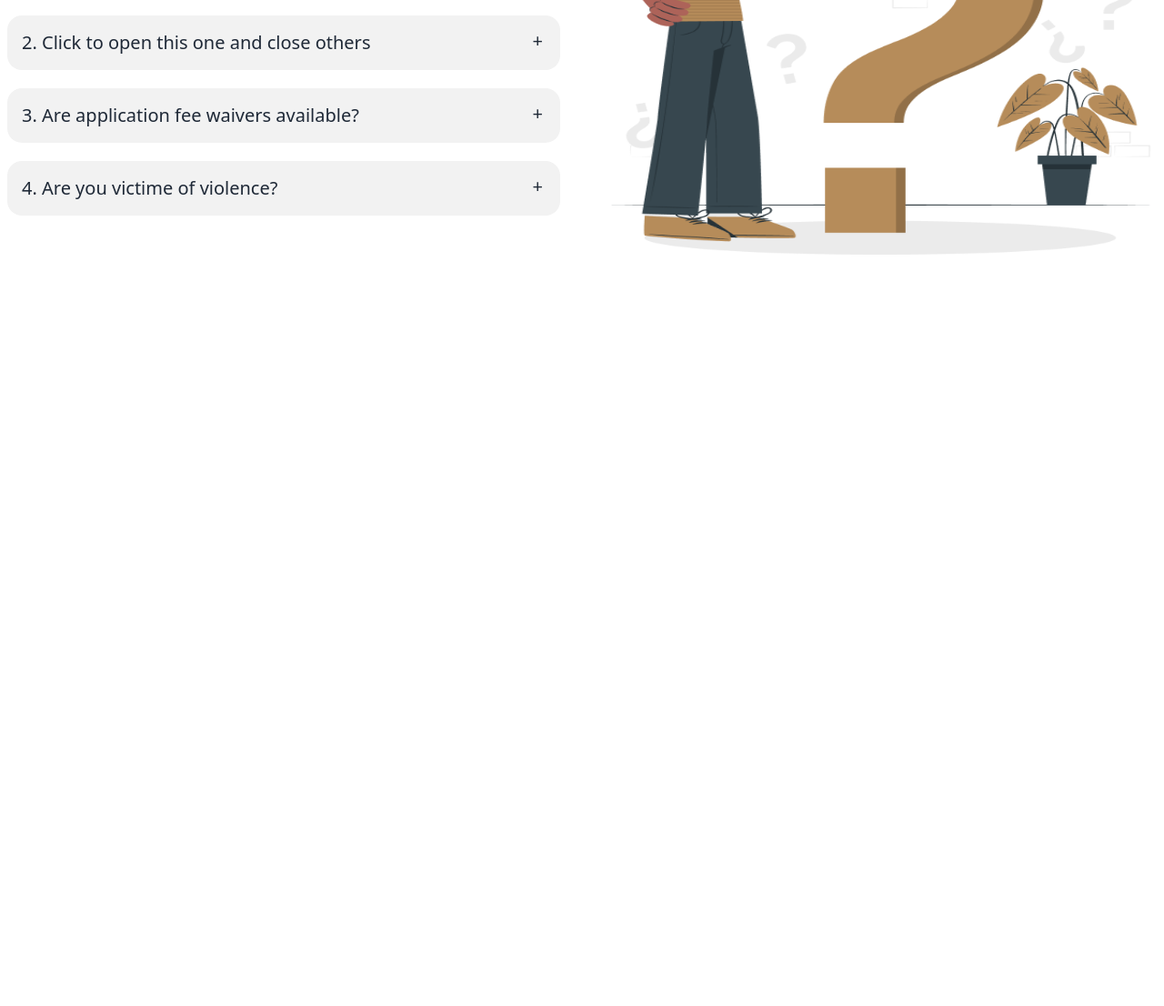
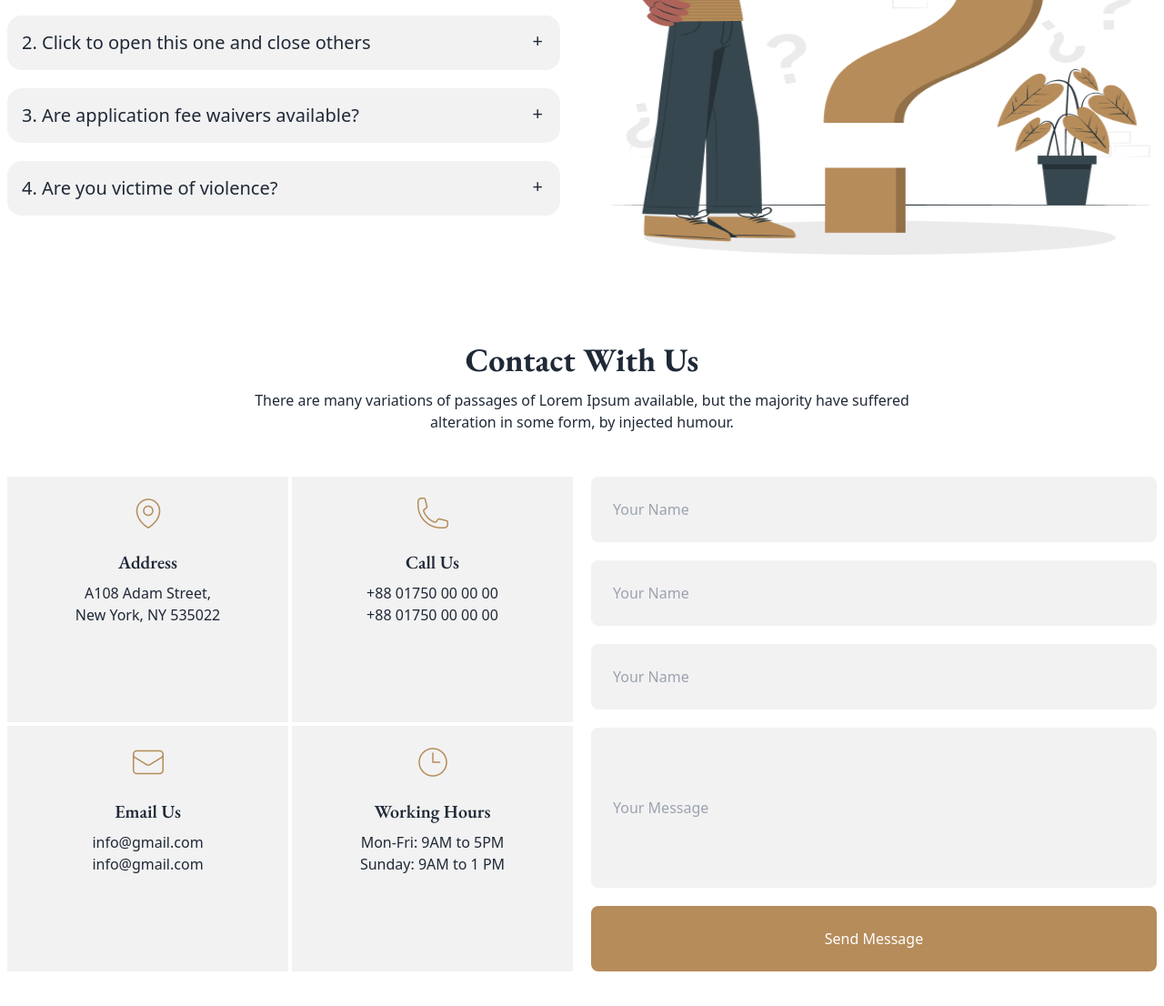
Before and after one commit to Imranhasanrimon/legal-solutions-by-tailwind, a plain HTML site: page index.html in a window 1280 px wide. Shown: the part 2640-3746 px from the top of the page at 91% size. Before the commit the page ends 2920 px from the top, so only its background shows below. Drawn offline with nearby package versions, Linux system fonts and the light colour scheme.

Commit message:
contact section is done

```diff
--- a/index.html
+++ b/index.html
@@ -333,6 +333,69 @@
                     alt="">
             </div>
         </section>
+        <!-- Contact section  -->
+        <section class="my-24">
+            <div class="max-w-screen-md text-center mx-auto ">
+                <h3 class="text-4xl font-bold eb-garamond mb-3">Contact With Us</h3>
+                <p>There are many variations of passages of Lorem Ipsum available, but the majority have suffered
+                    alteration
+                    in some form, by injected humour.</p>
+            </div>
+            <div class="grid lg:grid-cols-2 gap-5 mt-12">
+                <div class="grid grid-cols-1 md:grid-cols-2 gap-1">
+                    <div class=" rounded-none bg-base-200">
+                        <figure class="px-5 pt-5">
+                            <img src="./images/location.png" alt="Shoes" class="rounded-xl mx-auto" />
+                        </figure>
+                        <div class="card-body p-5 items-center text-center">
+                            <h2 class="card-title eb-garamond">Address</h2>
+                            <p>A108 Adam Street,<br>
+                                New York, NY 535022</p>
+                        </div>
+                    </div>
+                    <div class=" rounded-none bg-base-200">
+                        <figure class="px-5 pt-5">
+                            <img src="./images/call.png" alt="Shoes" class="rounded-xl mx-auto" />
+                        </figure>
+                        <div class="card-body p-5 items-center text-center">
+                            <h2 class="card-title eb-garamond">Call Us</h2>
+                            <p>+88 01750 00 00 00 <br>
+                                +88 01750 00 00 00</p>
+                        </div>
+                    </div>
+                    <div class=" rounded-none bg-base-200">
+                        <figure class="px-5 pt-5">
+                            <img src="./images/email.png" alt="Shoes" class="rounded-xl mx-auto" />
+                        </figure>
+                        <div class="card-body p-5 items-center text-center">
+                            <h2 class="card-title eb-garamond">Email Us</h2>
+                            <p>info@gmail.com <br>
+                                info@gmail.com</p>
+                        </div>
+                    </div>
+                    <div class=" rounded-none bg-base-200">
+                        <figure class="px-5 pt-5">
+                            <img src="./images/time.png" alt="Shoes" class="rounded-xl mx-auto" />
+                        </figure>
+                        <div class="card-body p-5 items-center text-center">
+                            <h2 class="card-title eb-garamond">Working Hours</h2>
+                            <p>Mon-Fri: 9AM to 5PM <br>
+                                Sunday: 9AM to 1 PM</p>
+                        </div>
+                    </div>
+
+                </div>
+                <form class="space-y-5">
+                    <input class="bg-base-200 w-full p-6 rounded-lg" type="text" placeholder="Your Name">
+                    <input class="bg-base-200 w-full p-6 rounded-lg" type="text" placeholder="Your Name">
+                    <input class="bg-base-200 w-full p-6 rounded-lg" type="text" placeholder="Your Name">
+                    <input class="bg-base-200 w-full p-6 rounded-lg h-44" type="text" placeholder="Your Message">
+                    <input class="bg-justice-color text-white w-full p-6 rounded-lg " type="button"
+                        value="Send Message">
+                </form>
+            </div>
+        </section>
+
 
     </main>
 
```
